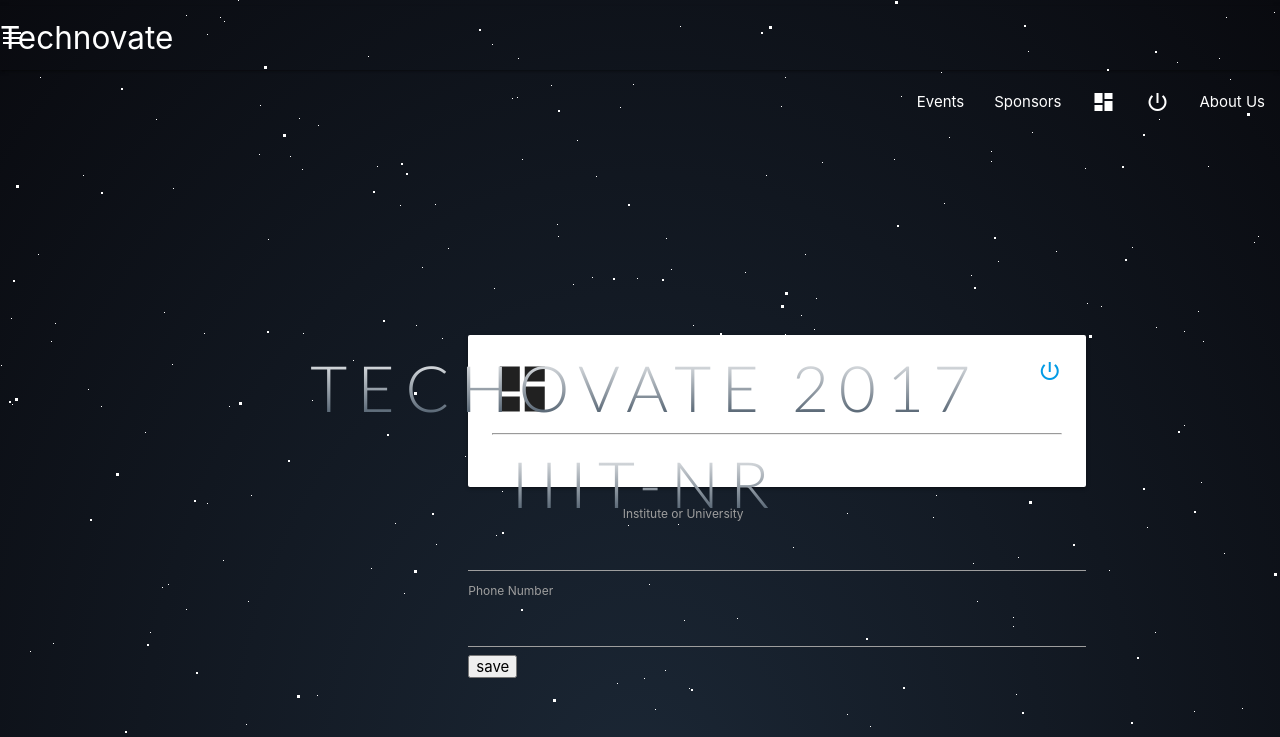
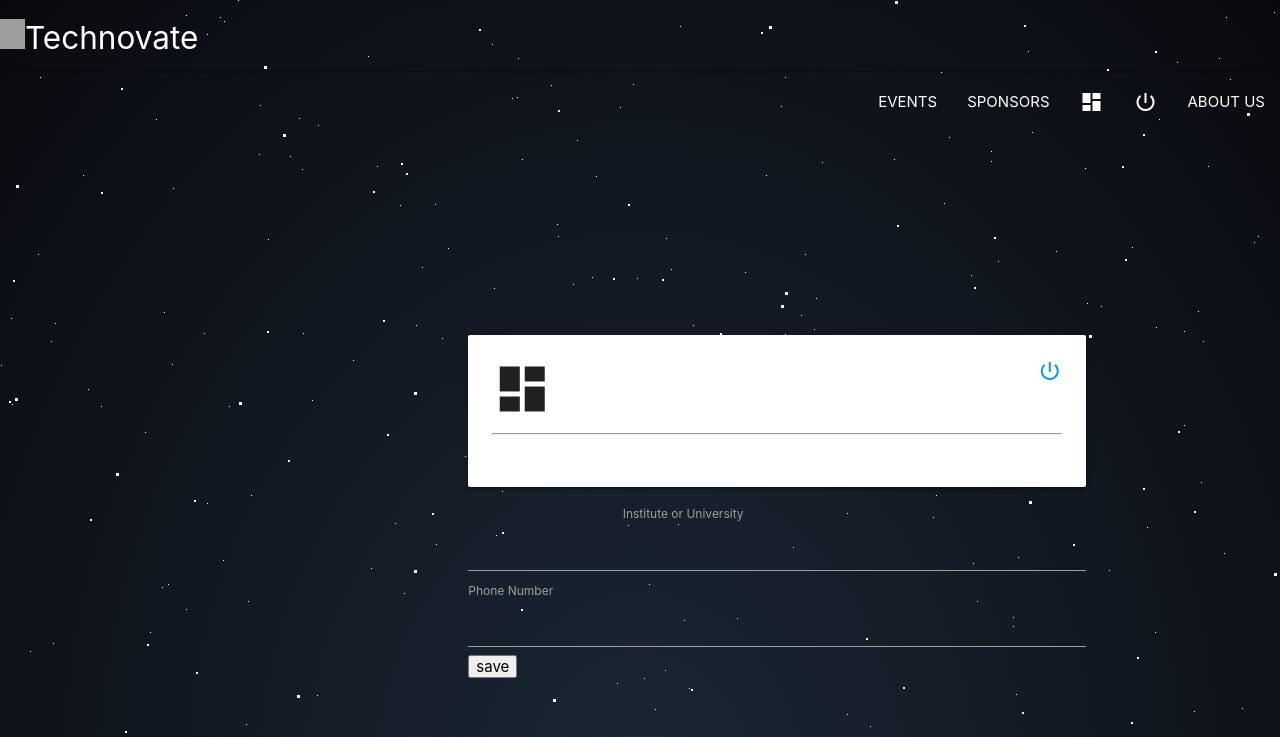
Before and after one commit to rajatgupta310198/Technovate, a Django app: page /dashboard/ in a window 1280 px wide. Shown: the top 737 px of the page. Run offline with Django 3.2, Linux system fonts and the light colour scheme; a user stored in the database is signed in; some libraries are stand-ins or nearby versions; grey boxes are pictures that could not be loaded.

Commit message:
Update base.html

```diff
--- a/templates/base.html
+++ b/templates/base.html
@@ -16,31 +16,23 @@
   <div id='stars'></div>
   <div id='stars2'></div>
   <div id='stars3'></div>
-  <div id='title'>
-    <span>
-     TECHOVATE 2017
-    </span>
-    <br>
-    <span>
-     IIIT-NR
-    </span>
-  </div>
-      <nav class="transparent">
+
+           <nav class="transparent">
       <!--  <nav class="teal hoverable">-->
          <div class="nav-wrapper">
-          <a class="brand-logo" href="{% url 'index' %}">Technovate</a>
+          <a class="brand-logo" href="{% url 'index' %}"><img src="{% static 'images.png' %}" height="30px" width="25px"/>Technovate</a>
           <a href="#" data-activates="mobile-demo" class="button-collapse"><i class="material-icons">menu</i></a>
           <ul class="right hide-on-med-and-down">
-           <li><a href="{% url 'events' %}">Events</a></li>
-           <li><a href="#">Sponsors</a></li>
+           <li><a href="{% url 'events' %}">EVENTS</a></li>
+           <li><a href="#">SPONSORS</a></li>
            {% if request.user.is_authenticated %}
             <li><a href={% url 'dashboard'%}><i class="material-icons">dashboard</i></a></li>
             <li><a href="{% url 'logout' %}"><i class="material-icons ">power_settings_new</i></a></li>
             {% else %}
-           <li><a class="modal-trigger" href="#modal1">Join</a></li>
-           <li><a class="modal-trigger" href="#modal2">Campus Ambassador</a></li>
+           <li><a class="modal-trigger" href="#modal1">JOIN</a></li>
+           <li><a class="modal-trigger" href="#modal2">CAMPUS AMBASSADOR</a></li>
            {% endif %}
-           <li><a href="#">About Us</a></li>
+           <li><a href="{% url 'about' %}">ABOUT US</a></li>
          </ul>
 
 
@@ -59,9 +51,11 @@
              <li><a href="{% url 'dashboard'%}"><i class="material-icons">dashboard</i>Dashboard</a></li><br>
              <li><a href="{% url 'logout' %}"><i class="material-icons ">power_settings_new</i>Logout</a></li><br>
              {% else %}
-             <a href="{% url 'join' %}">
+             <a class="modal-trigger" href="#modal1">
              <i class="material-icons">supervisor_account</i>
-             Join</a></li><br>
+             Join</a></li>i class="material-icons">supervisor_account</i>
+               <li><a class="modal-trigger" href="#modal2"><i class="material-icons">account_circle</i>Campus Ambassador</a></li>
+               <br>
            {% endif %}
          <li><a href="#">
            <i class="material-icons">info</i>
@@ -176,6 +170,13 @@
      $('.modal-trigger').leanModal();
      });
 
+             $(document).ready(function(){
+  $('.carousel.carousel-slider').carousel({full_width: true});
+
+     });
+$(document).ready(function(){
+      $('.carousel').carousel();
+    });
 
    </script>
 </body>
```
